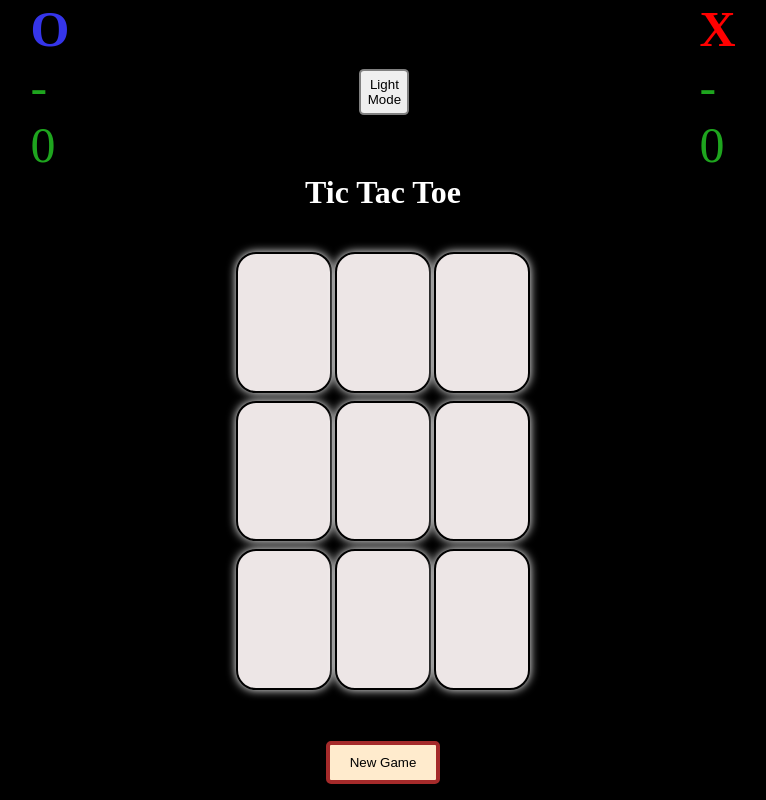
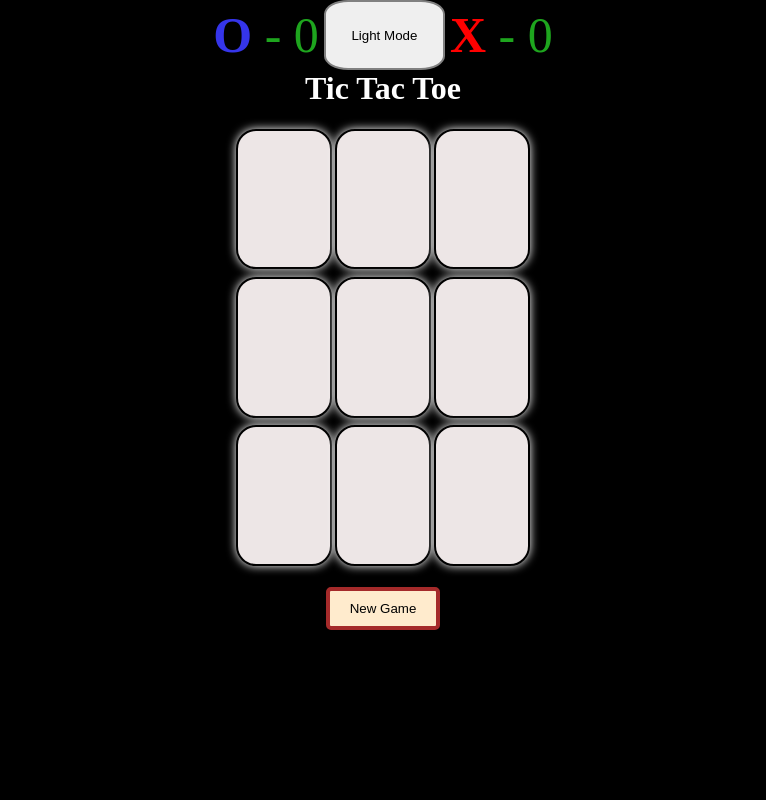
Before and after one commit to AnshdeepBansal/TicTacToe, a plain HTML site: page Tic Tac Toe/index.html in a window 1280 px wide. Shown: the whole page, without its empty margins (257-1023 px from the left). Drawn offline with Linux system fonts and the light colour scheme.

Commit message:
Update style.css

```diff
--- a/Tic Tac Toe/style.css
+++ b/Tic Tac Toe/style.css
@@ -14,7 +14,7 @@ body{
 }
 .score{
   color: rgb(30, 165, 30);
-  margin: 0px 290px;
+  margin: 5px;
   font-size: 50px;
 }
 .nav{
@@ -30,14 +30,12 @@ body{
   color: rgb(255, 0, 0);
 }
   h1 {
-    margin-bottom: 40px;
+    margin-bottom: 20px;
   }
 
   #mode{
-    margin-top: 20px;
-    margin-bottom: 10px;
-    padding: 0.5%;
-    border-radius: 10%;
+    padding: 2%;
+    border-radius: 20%;
     border: 2px solid gray;
   }
 
@@ -70,7 +68,7 @@ body{
   }
 
   #reset-button {
-    margin-top: 50px;
+    margin-top: 20px;
     padding: 10px 20px;
     border: 4px solid brown;
     border-radius: 5px;
```
